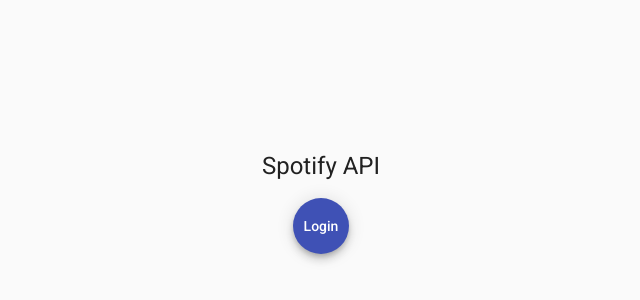
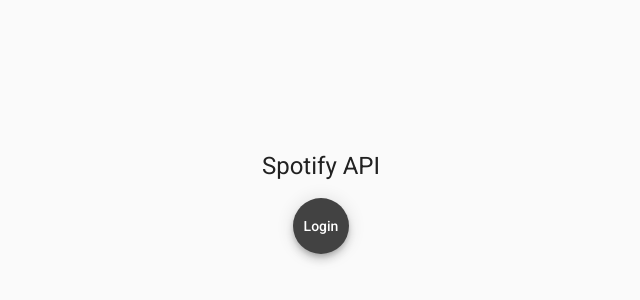
Before and after one commit to Mcs-developer/spotify-api-test, an Angular app: page /login in a window 1280 px wide. Shown: the part 198-498 px from the top of the page, without its empty margins (319-959 px from the left). Built offline with nearby package versions, Linux system fonts and the light colour scheme.

Commit message:
Default theme updated

```diff
--- /dev/null
+++ b/src/scss/variables.scss
@@ -0,0 +1,6 @@
+@import '~@angular/material/theming';
+$spotify-app-primary: mat-palette($mat-grey, 800);
+$spotify-app-accent:  mat-palette($mat-green, 500);
+
+
+$spotify-app-theme: mat-light-theme($spotify-app-primary, $spotify-app-accent);
--- a/src/styles.scss
+++ b/src/styles.scss
@@ -1,4 +1,14 @@
 /* You can add global styles to this file, and also import other style files */
-
+@import '~@angular/material/theming';
+@import './scss/variables.scss';
 html, body { height: 100%; }
 body { margin: 0; font-family: Roboto, "Helvetica Neue", sans-serif; }
+
+@include mat-core();
+
+
+
+// Include theme styles for core and each component used in your app.
+// Alternatively, you can import and @include the theme mixins for each component
+// that you are using.
+@include angular-material-theme($spotify-app-theme);
```
